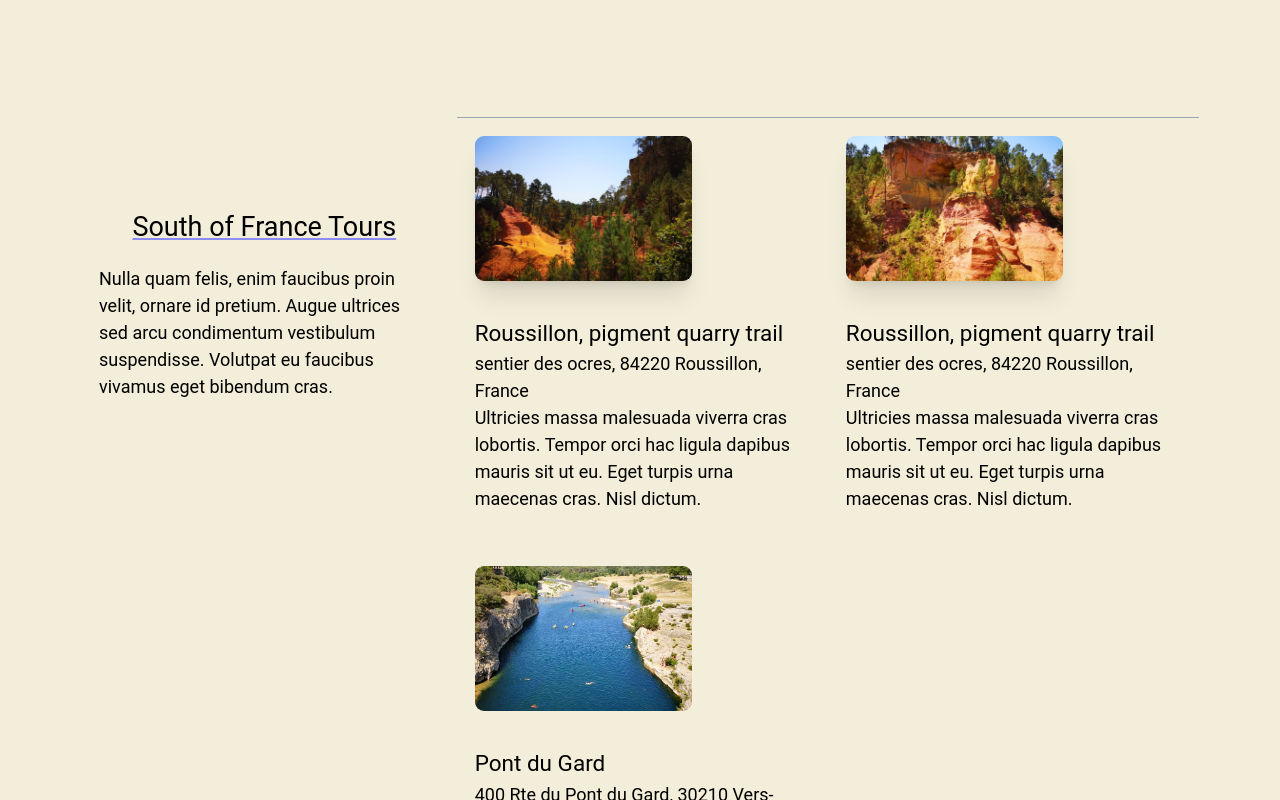
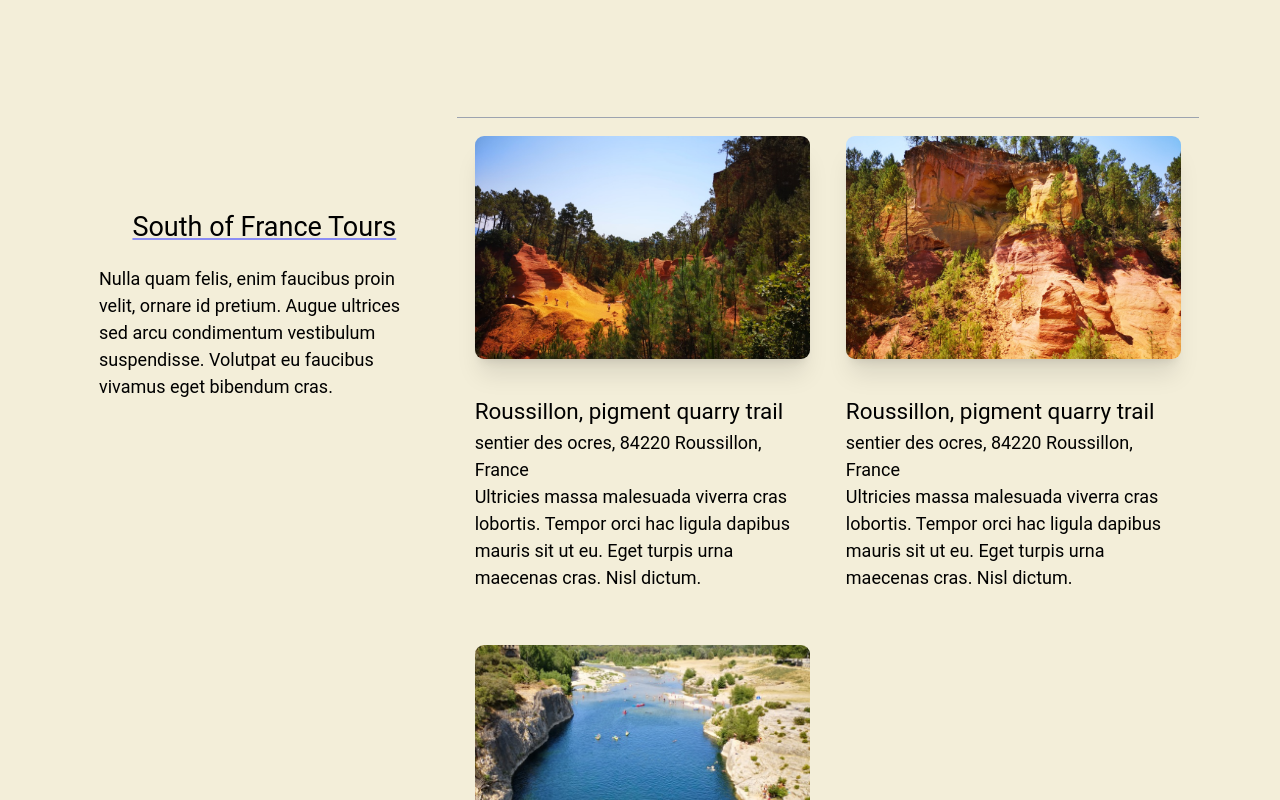
Before and after one commit to wkan17012021/Geo_Travel_Holidays, a React (Create React App) app in the folder rlt/: page / in a window 1280 px wide. Shown: the part 4760-5560 px from the top of the page. Built offline with nearby package versions, Linux system fonts and the light colour scheme.

Commit message:
add x section img usa increase card img size grid fr

```diff
--- a/rlt/src/components/south_france_tour/South_france_tours.js
+++ b/rlt/src/components/south_france_tour/South_france_tours.js
@@ -50,14 +50,17 @@ const SouthFranceTours = () => {
             </p>
           </div>
           <div className="bio_section lg:col-span-2">
-            <ul role="list" className="mt-8 border-t border-gray-400 lg:grid lg:grid-cols-2 lg:gap-y-4 lg:mt-0">
+            <ul
+              role="list"
+              className="mt-8 border-t border-gray-400 lg:grid lg:grid-cols-2 lg:gap-y-4 lg:mt-0"
+            >
               {locationData.map((location) => (
                 <li
                   key={location.id}
                   className="location-list-item py-4 px-0 my-0 mx-auto lg:max-w-full lg:m-0"
                 >
                   <div className="location_list_item_grid_wrapper px-4 t-8 md:grid md:grid-cols-2 md:gap-4 lg:grid lg:grid-cols-3 lg:place-items-start lg:gap-4 ">
-                    <div className="md:col-start-1 lg:col-start-1 lg:col-end-3">
+                    <div className="md:col-start-1 lg:col-start-1 lg:col-end-4">
                       <img
                         src={location.imageUrl}
                         alt={location.imageAlt}
--- a/rlt/src/components/us_tour/Canyon_tours.js
+++ b/rlt/src/components/us_tour/Canyon_tours.js
@@ -4,7 +4,7 @@ import Img2 from "../../assets/usa_canyon_photos/grand_canyon_754x611.JPG";
 import Img3 from "../../assets/usa_canyon_photos/antelope_canyon_trail_612x816(2).jpg";
 import Img4 from "../../assets/usa_canyon_photos/antelope_canyon_2_500x332.JPG";
 import Img5 from "../../assets/usa_canyon_photos/antelope_canyon_612x816(3).JPG";
-import Img6 from "../../assets/usa_canyon_photos/grand_canyon_overcast_754x611.jpg";
+import Img6 from "../../assets/usa_canyon_photos/geol_x_section_grand_canyon.jpeg";
 
 const CanyonTours = () => {
   return (
```
Also changed, not shown: rlt/src/assets/usa_canyon_photos/geol_x_section_grand_canyon.jpeg (added).
